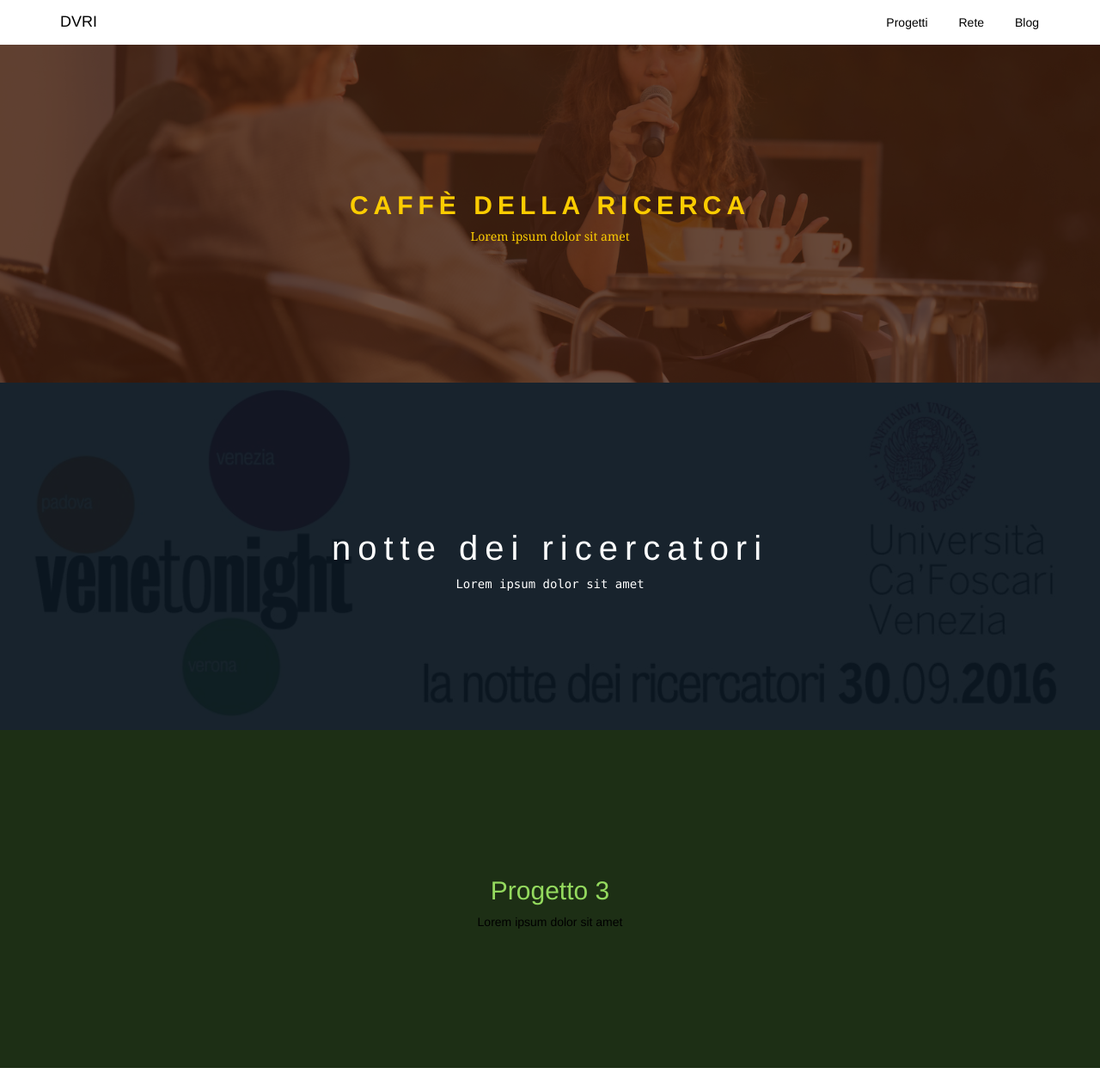
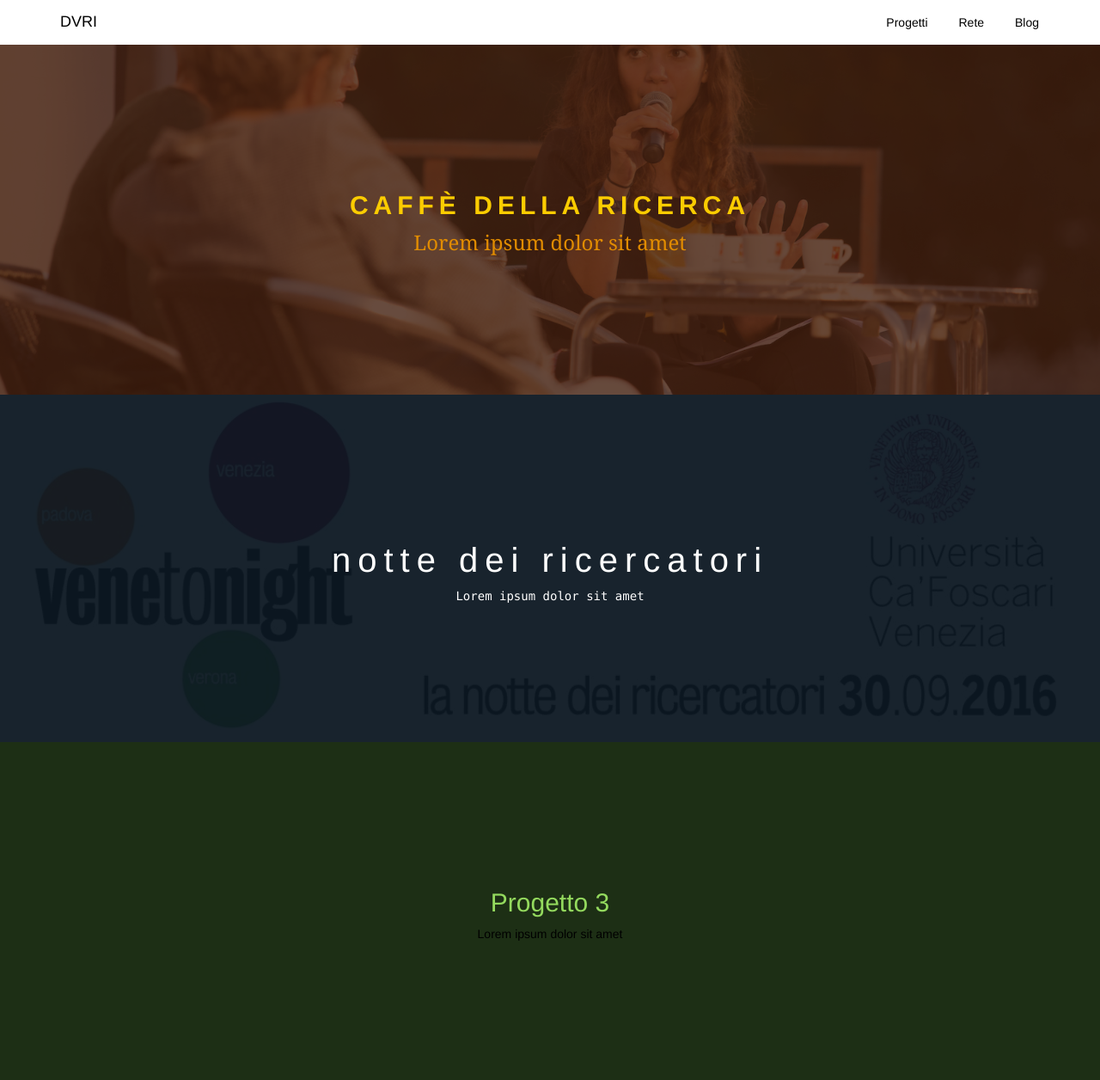
Before and after one commit to simonini/dvri-j-theme, a Jekyll site: the page built from index.html, in a window 1280 px wide. Shown: the whole page at 86% size. Built offline with Jekyll 4.4.1, drawn with Linux system fonts in a browser that asks for light colours.

Commit message:
claim caffè senza text-decoration all'hover e con un colore diverso

```diff
--- a/_sass/main.sass
+++ b/_sass/main.sass
@@ -69,6 +69,10 @@
     color: #fbcc01 !important
   p
     font-family: Georgia
+    color: #e18c01
+    font-size: 24px
+    &:hover
+      text-decoration: none
 
 
 // http://colorpalettes.net/color-palette-2386/
```
